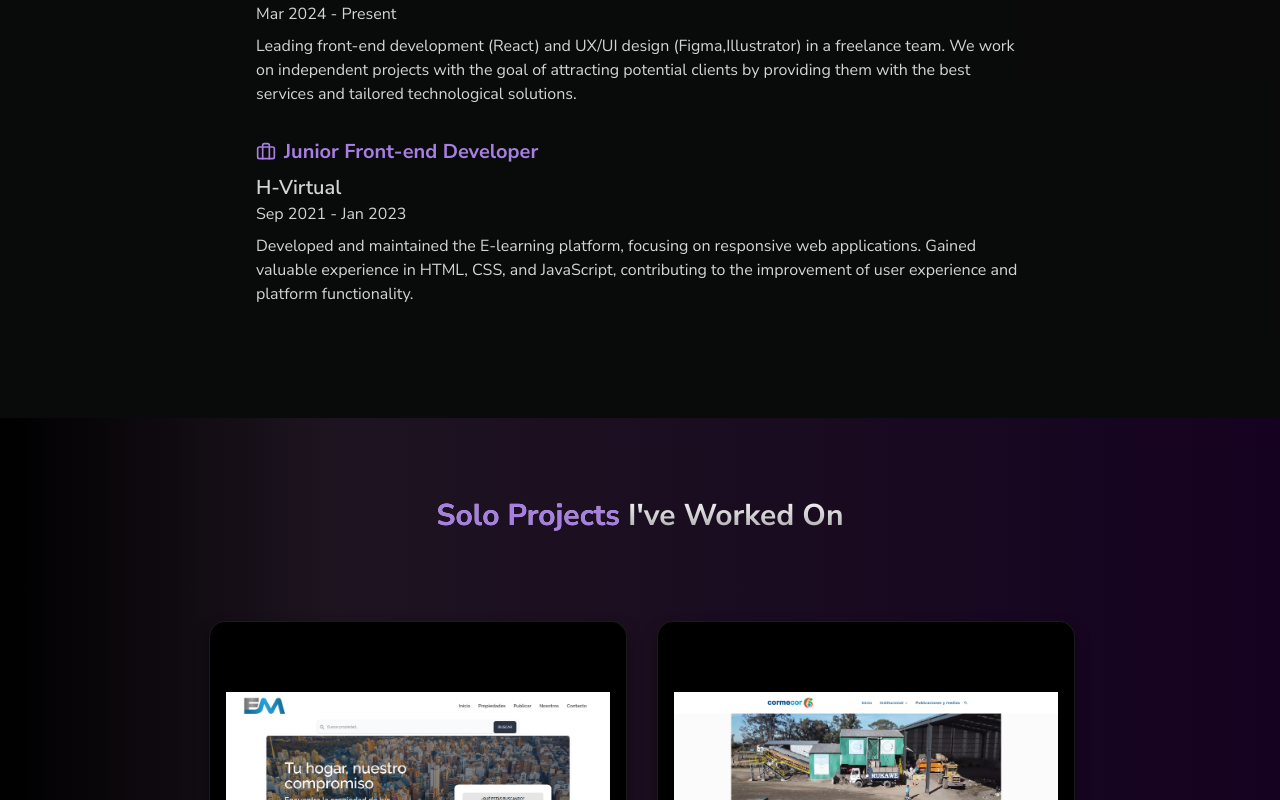
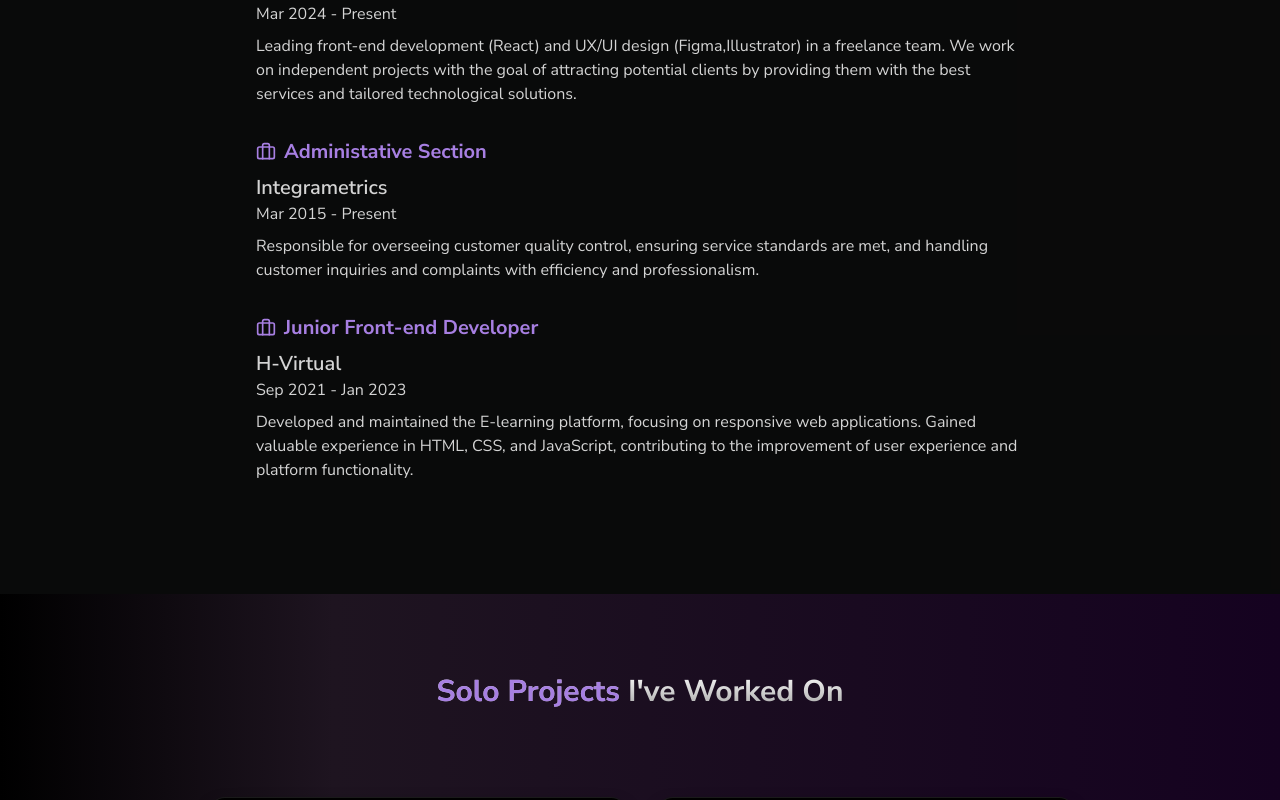
Before and after one commit to tomitose/portfolio-tomas, a React (Vite) app: page / in a window 1280 px wide. Shown: the part 2460-3260 px from the top of the page. Built offline with nearby package versions, Linux system fonts and the light colour scheme.

Commit message:
New projects add

```diff
--- a/src/components/Experience.jsx
+++ b/src/components/Experience.jsx
@@ -28,6 +28,11 @@
       description: "Leading front-end development (React) and UX/UI design (Figma,Illustrator) in a freelance team. We work on independent projects with the goal of attracting potential clients by providing them with the best services and tailored technological solutions."
     },
     {
+      title: "Administative Section",
+      company: "Integrametrics",
+      period: "Mar 2015 - Present",
+      description: "Responsible for overseeing customer quality control, ensuring service standards are met, and handling customer inquiries and complaints with efficiency and professionalism."    },
+    {
       title: "Junior Front-end Developer",
       company: "H-Virtual",
       period: "Sep 2021 - Jan 2023",
--- a/src/components/UIDesigns.jsx
+++ b/src/components/UIDesigns.jsx
@@ -1,5 +1,41 @@
 import React from "react";
 import { ExternalLink } from "lucide-react";
+
+const UIDesigns = () => {
+  const designs = [
+    {
+      title: "Cuos Re-branding Project",
+      description:
+        "A Re-branding Project for the company CUOS SA that i made for the course of Illustrator in Coderhouse",
+      imageUrl: "/cuos-illus.png",
+      figmaUrl:
+        "https://www.behance.net/gallery/204110637/Manual-de-identidad-CUOS",
+    },
+    {
+      title: "Divishare Prototype Views",
+      description:
+        "Divishare is a cost-sharing application developed as part of an independent project with Wishmakers. These are the prototype views created to visualize the app's core functionalities.",
+      imageUrl: "/divishare-prototype.png",
+      figmaUrl:
+        "https://www.figma.com/design/hLQZXFW1UEvYGsC0vW5AEc/Divishare?node-id=0-1&m=dev&t=OCKFTZ6gTtE4JLIR-1",
+    },
+    {
+      title: "Scorza Prototype Views",
+      description:
+        "Scorza is an application we developed with Cuos to manage their product inventory. These prototype views were designed and approved by the company for development.",
+      imageUrl: "/scorza-prototype.png",
+      figmaUrl:
+        "https://www.figma.com/design/zMVCicMsv4zNnt9TvMql53/Scorza?node-id=0-1&m=dev&t=yRqw89PRuwc3eMTC-1",
+    },
+    {
+      title: "Cuos Prototype Cards",
+      description:
+      "Designed and developed a variety of prototype cards and banners for the company, focusing on modern aesthetics, user engagement, and brand consistency. These prototypes were created to align with the company's visual identity and marketing goals.",
+      imageUrl: "/cuos-hero.png",
+      figmaUrl:
+        "https://www.figma.com/design/VV9r5nzxlTFA60CFiajKUM/CUOS-Cards?node-id=0-1&m=dev&t=ljCtiSgE0EevTaSq-1",
+    },
+  ];
 
 const DesignCard = ({ title, description, imageUrl, figmaUrl }) => (
   <div className="bg-black shadow-md overflow-hidden rounded-xl border border-gray-900 flex flex-col justify-between">
@@ -31,33 +67,6 @@
   </div>
 );
 
-const UIDesigns = () => {
-  const designs = [
-    {
-      title: "Cuos Re-branding Project",
-      description:
-        "A Re-branding Project for the company CUOS SA that i made for the course of Illustrator in Coderhouse",
-      imageUrl: "/cuos-illus.png",
-      figmaUrl:
-        "https://www.behance.net/gallery/204110637/Manual-de-identidad-CUOS",
-    },
-    {
-      title: "Divishare Prototype Views",
-      description:
-        "Divishare is a cost-sharing application developed as part of an independent project with Wishmakers. These are the prototype views created to visualize the app's core functionalities.",
-      imageUrl: "/divishare-prototype.png",
-      figmaUrl:
-        "https://www.figma.com/design/hLQZXFW1UEvYGsC0vW5AEc/Divishare?node-id=0-1&m=dev&t=OCKFTZ6gTtE4JLIR-1",
-    },
-    {
-      title: "Scorza Prototype Views",
-      description:
-        "Scorza is an application we developed with Cuos to manage their product inventory. These prototype views were designed and approved by the company for development.",
-      imageUrl: "/scorza-prototype.png",
-      figmaUrl:
-        "https://www.figma.com/design/zMVCicMsv4zNnt9TvMql53/Scorza?node-id=0-1&m=dev&t=yRqw89PRuwc3eMTC-1",
-    },
-  ];
 
   return (
     <section
@@ -72,7 +81,7 @@
         <h2 className="text-3xl font-heading font-bold mb-12 text-center bg-clip-text text-transparent bg-gradient-to-b from-neutral-50 to-neutral-400 bg-opacity-50">
           Some of my <span className="text-purple"> UI Design Projects</span>
         </h2>
-        <div className="grid grid-cols-1 md:grid-cols-2 lg:grid-cols-3 gap-8">
+        <div className="grid grid-cols-1 md:grid-cols-2 lg:grid-cols-2 gap-8">
           {designs.map((design, index) => (
             <DesignCard key={index} {...design} />
           ))}
```
Also changed, not shown: public/cuos-hero.png (added), 6 other files (tests, documents, lock files or other folders).
